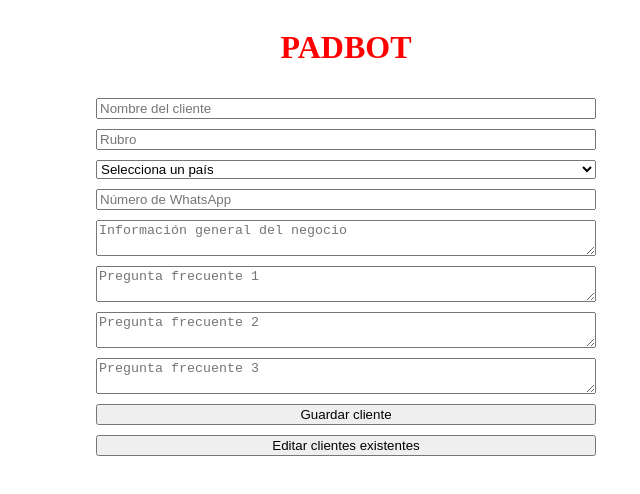
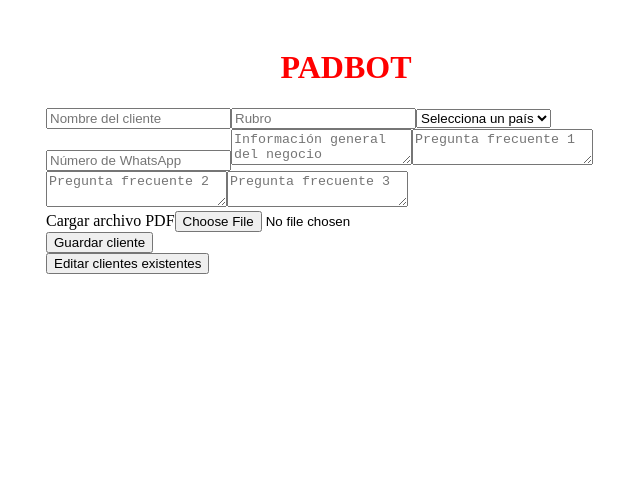
Before and after one commit to TatoPadbol/Bot, a Next.js app: page /admin in a window 1280 px wide. Shown: the top 494 px of the page, without its empty margins (294-934 px from the left). Built offline with nearby package versions, Linux system fonts and the light colour scheme.

Commit message:
fixed Full

```diff
--- a/pages/admin.js
+++ b/pages/admin.js
@@ -1,62 +1,74 @@
-<h3 style={{ color: 'green' }}>📎 Carga de PDF habilitada</h3>
+
 import { useState } from "react";
-import countries from "../lib/countries";
-import { useRouter } from "next/router";
 
-export default function AdminClient() {
-  const [client, setClient] = useState({
-    name: "",
-    industry: "",
-    country: "",
-    phone: "",
-    info: "",
-    faqs: ["", "", ""],
-  });
+export default function Admin() {
+  const [name, setName] = useState("");
+  const [industry, setIndustry] = useState("");
+  const [country, setCountry] = useState("");
+  const [phone, setPhone] = useState("");
+  const [info, setInfo] = useState("");
+  const [faqs, setFaqs] = useState(["", "", ""]);
+  const [pdfFile, setPdfFile] = useState(null);
 
-  const router = useRouter();
+  const handleSubmit = async (e) => {
+    e.preventDefault();
 
-  const handleChange = (field, value) => {
-    setClient({ ...client, [field]: value });
+    const res = await fetch("/api/clientes", {
+      method: "POST",
+      headers: { "Content-Type": "application/json" },
+      body: JSON.stringify({ name, industry, country, phone, info, faqs }),
+    });
+
+    if (res.ok) {
+      alert("Cliente guardado");
+      await uploadPdf(phone);
+    } else {
+      alert("Error al guardar");
+    }
   };
 
-  const handleFaqChange = (index, value) => {
-    const newFaqs = [...client.faqs];
-    newFaqs[index] = value;
-    setClient({ ...client, faqs: newFaqs });
+  const uploadPdf = async (phone) => {
+    if (!pdfFile || !phone) return;
+    const formData = new FormData();
+    formData.append("file", pdfFile);
+    formData.append("phone", phone);
+
+    await fetch("/api/upload-pdf", {
+      method: "POST",
+      body: formData,
+    });
   };
 
-  const handleSubmit = async () => {
-    if (!/^\d{10,15}$/.test(client.phone)) {
-      alert("Número de WhatsApp inválido. Debe contener entre 10 y 15 dígitos.");
-      return;
-    }
-    const res = await fetch("/api/save-client", {
-      method: "POST",
-      headers: { "Content-Type": "application/json" },
-      body: JSON.stringify(client),
-    });
-    if (res.ok) alert("Cliente guardado correctamente");
-    else alert("Error al guardar");
+  const updateFaq = (index, value) => {
+    const newFaqs = [...faqs];
+    newFaqs[index] = value;
+    setFaqs(newFaqs);
   };
 
   return (
-    <div style={{ maxWidth: 500, margin: 'auto', display: 'flex', flexDirection: 'column', gap: 10 }}>
-      <h1 style={{ color: 'red', textAlign: 'center' }}>PADBOT</h1>
-      <input placeholder="Nombre del cliente" value={client.name} onChange={(e) => handleChange("name", e.target.value)} />
-      <input placeholder="Rubro" value={client.industry} onChange={(e) => handleChange("industry", e.target.value)} />
-      <select value={client.country} onChange={(e) => handleChange("country", e.target.value)}>
-        <option value="">Selecciona un país</option>
-        {countries.map((c) => (
-          <option key={c.code} value={c.code}>{c.name}</option>
+    <div style={{ maxWidth: 600, margin: "auto", padding: 20 }}>
+      <h1 style={{ textAlign: "center", color: "red" }}>PADBOT</h1>
+      <form onSubmit={handleSubmit}>
+        <input placeholder="Nombre del cliente" value={name} onChange={(e) => setName(e.target.value)} />
+        <input placeholder="Rubro" value={industry} onChange={(e) => setIndustry(e.target.value)} />
+        <select value={country} onChange={(e) => setCountry(e.target.value)}>
+          <option value="">Selecciona un país</option>
+          <option value="AR">Argentina</option>
+          <option value="ES">España</option>
+          <option value="US">Estados Unidos</option>
+        </select>
+        <input placeholder="Número de WhatsApp" value={phone} onChange={(e) => setPhone(e.target.value)} />
+        <textarea placeholder="Información general del negocio" value={info} onChange={(e) => setInfo(e.target.value)} />
+        {faqs.map((faq, idx) => (
+          <textarea key={idx} placeholder={`Pregunta frecuente ${idx + 1}`} value={faq} onChange={(e) => updateFaq(idx, e.target.value)} />
         ))}
-      </select>
-      <input placeholder="Número de WhatsApp" value={client.phone} onChange={(e) => handleChange("phone", e.target.value)} />
-      <textarea placeholder="Información general del negocio" value={client.info} onChange={(e) => handleChange("info", e.target.value)} />
-      {client.faqs.map((faq, idx) => (
-        <textarea key={idx} placeholder={`Pregunta frecuente ${idx + 1}`} value={faq} onChange={(e) => handleFaqChange(idx, e.target.value)} />
-      ))}
-      <button onClick={handleSubmit}>Guardar cliente</button>
-      <button onClick={() => router.push("/edit-clients")}>Editar clientes existentes</button>
+        <div>
+          <label>Cargar archivo PDF</label>
+          <input type="file" accept="application/pdf" onChange={(e) => setPdfFile(e.target.files[0])} />
+        </div>
+        <button type="submit">Guardar cliente</button>
+      </form>
+      <a href="/edit-clients"><button>Editar clientes existentes</button></a>
     </div>
   );
 }
```
Also changed, not shown: pages/edit-clients.js (+23 -3 lines).
